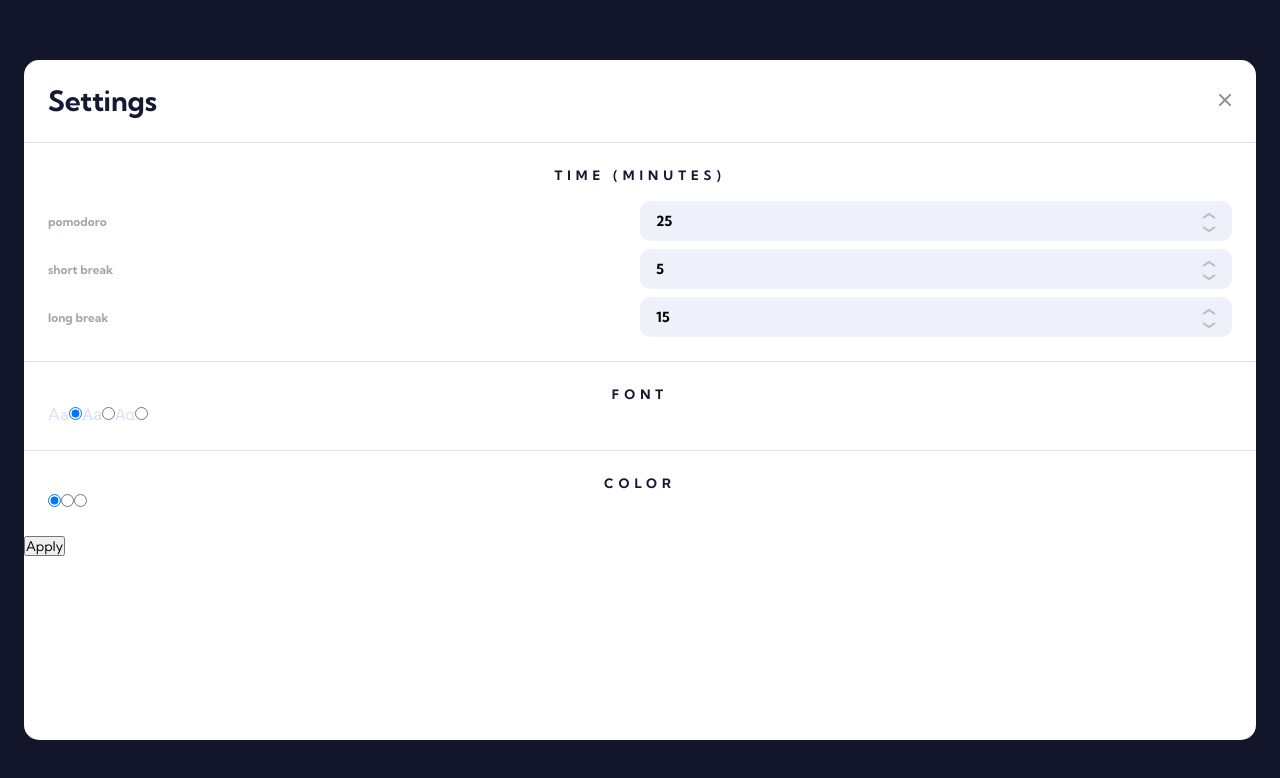
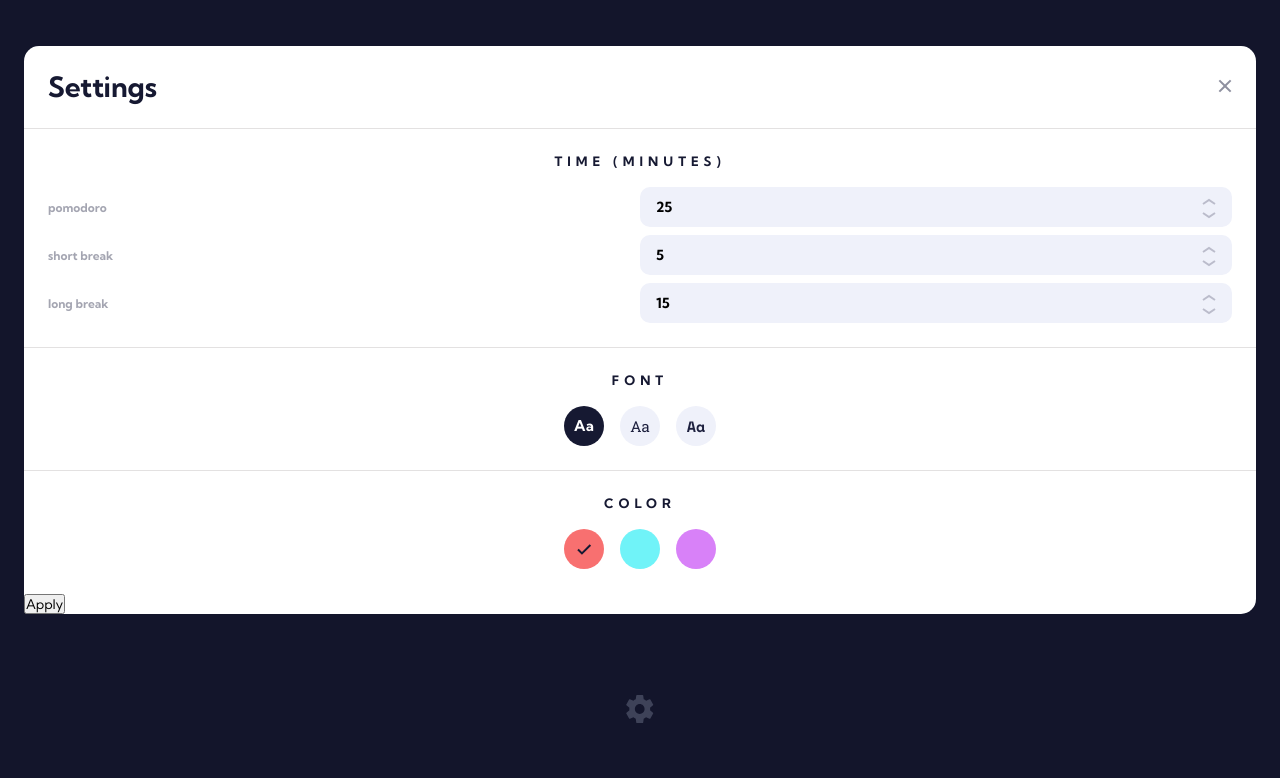
Before and after one commit to ryanbradley-webdev/pomodoro, a React (Vite) app: page / in a window 1280 px wide. Both pictures are taken after a click on the button 640 px from the left and 710 px from the top of the page. Shown: the top 778 px of the page. Built offline with nearby package versions, Linux system fonts and the light colour scheme.

Commit message:
Add styles to radio buttons and logic to indicate which button is selected.

```diff
--- /dev/null
+++ b/src/assets/CheckIcon.tsx
@@ -0,0 +1,7 @@
+export default function CheckIcon() {
+  return (
+    <svg viewBox="0 0 15 11" fill="none" xmlns="http://www.w3.org/2000/svg">
+      <path d="M1 5.5L4.95263 9.45263L13.4053 1" stroke="#161932" strokeWidth="2"/>
+    </svg>
+  )
+}
--- a/src/components/RadioInput/RadioInput.module.css
+++ b/src/components/RadioInput/RadioInput.module.css
@@ -0,0 +1,55 @@
+.input_container {
+  display: flex;
+  gap: 16px;
+  width: fit-content;
+}
+
+.input {
+  display: grid;
+  place-items: center;
+  height: 40px;
+  width: 40px;
+  color: var(--clr-black-800);
+  border-radius: 100%;
+  overflow: hidden;
+}
+
+.input span {
+  font-size: 15px;
+  line-height: 40px;
+}
+
+.input:first-child span,
+.input:last-child span {
+  font-weight: bold;
+}
+
+.input input {
+  display: none;
+}
+
+.input:has(input[name="font"]) {
+  background-color: var(--clr-white-800);
+}
+
+.input:has(input[name="font"]:checked) {
+  color: var(--clr-white-900);
+  background-color: var(--clr-black-900);
+}
+
+.input:has(input[name="color"]):first-child {
+  background-color: var(--clr-orange);
+}
+
+.input:has(input[name="color"]):nth-child(2) {
+  background-color: var(--clr-teal);
+}
+
+.input:has(input[name="color"]):last-child {
+  background-color: var(--clr-purple);
+}
+
+.input svg {
+  width: 15px;
+  height: auto;
+}
--- a/src/components/RadioInput/RadioInput.tsx
+++ b/src/components/RadioInput/RadioInput.tsx
@@ -1,6 +1,7 @@
 import { ColorOption, FontOption, valueIsColor, valueIsFont } from "../../lib/types"
 import { COLOR_OPTIONS, FONT_OPTIONS } from "../../constants/appOptions"
 import styles from './RadioInput.module.css'
+import CheckIcon from "../../assets/CheckIcon"
 
 type RadioInputProps = {
   updateSelectedValue: (type: 'font' | 'color', newValue: FontOption | ColorOption) => void
@@ -58,6 +59,11 @@ export default function RadioInput(props: RadioInputProps) {
         checked={selected}
         onChange={handleChange}
       />
+
+      {type === 'color' && selected && (
+        <CheckIcon />
+      )}
+
     </label>
   )
 
--- a/src/components/SettingsModal/SettingsModal.module.css
+++ b/src/components/SettingsModal/SettingsModal.module.css
@@ -1,14 +1,13 @@
 .modal_container {
   position: fixed;
   inset: 0;
-  display: grid;
-  place-items: center;
   background-color: #0a0c1c88;
 }
 
 .modal {
   width: calc(100vw - 48px);
-  height: calc(100vh - 120px);
+  margin-inline: auto;
+  margin-top: 46px;
   background-color: var(--clr-white-900);
   border-radius: 15px;
 }
@@ -55,3 +54,10 @@
   row-gap: 8px;
   margin-top: 18px;
 }
+
+.radio_container {
+  display: flex;
+  flex-direction: column;
+  align-items: center;
+  gap: 18px;
+}
--- a/src/components/SettingsModal/SettingsModal.tsx
+++ b/src/components/SettingsModal/SettingsModal.tsx
@@ -115,7 +115,9 @@ export default function SettingsModal({
 
         </div>
 
-        <div>
+        <div
+          className={styles.radio_container}
+        >
 
           <h4>
             FONT
@@ -129,7 +131,9 @@ export default function SettingsModal({
 
         </div>
 
-        <div>
+        <div
+          className={styles.radio_container}
+        >
 
           <h4>
             COLOR
```
